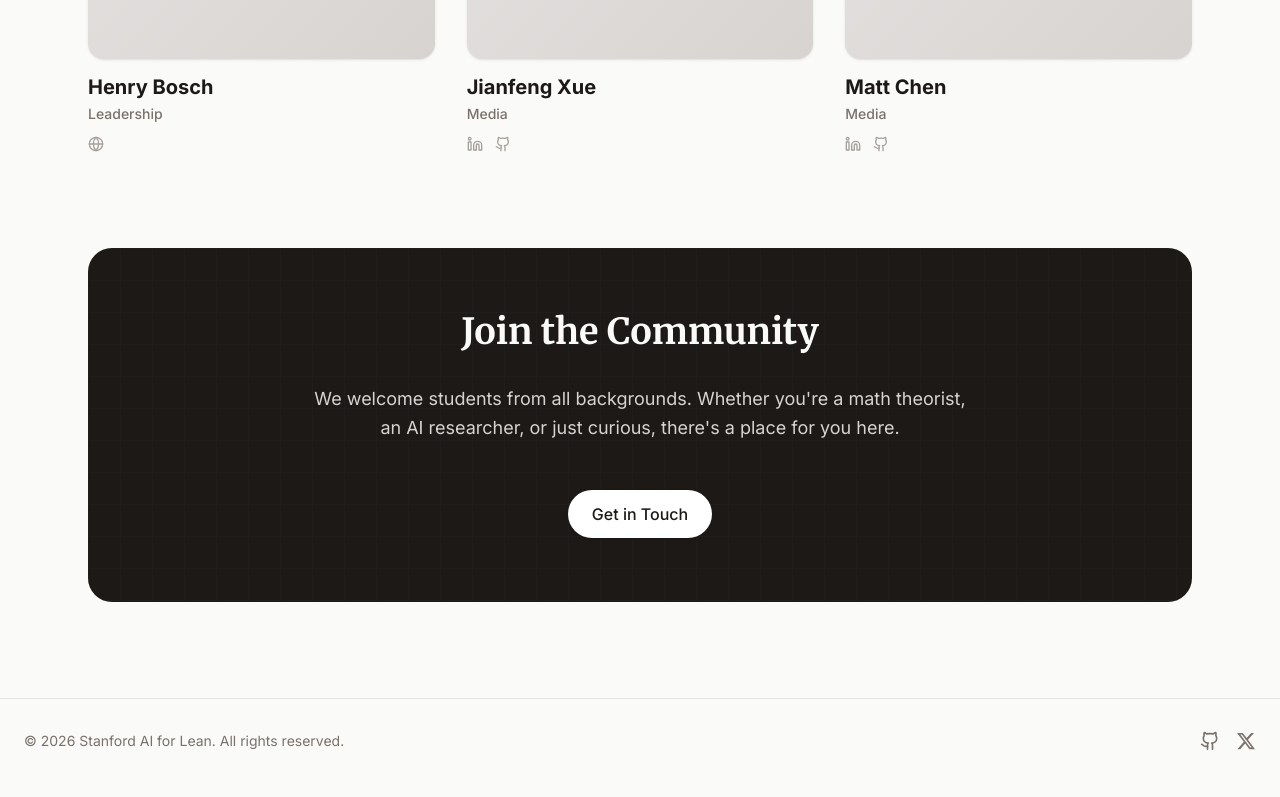
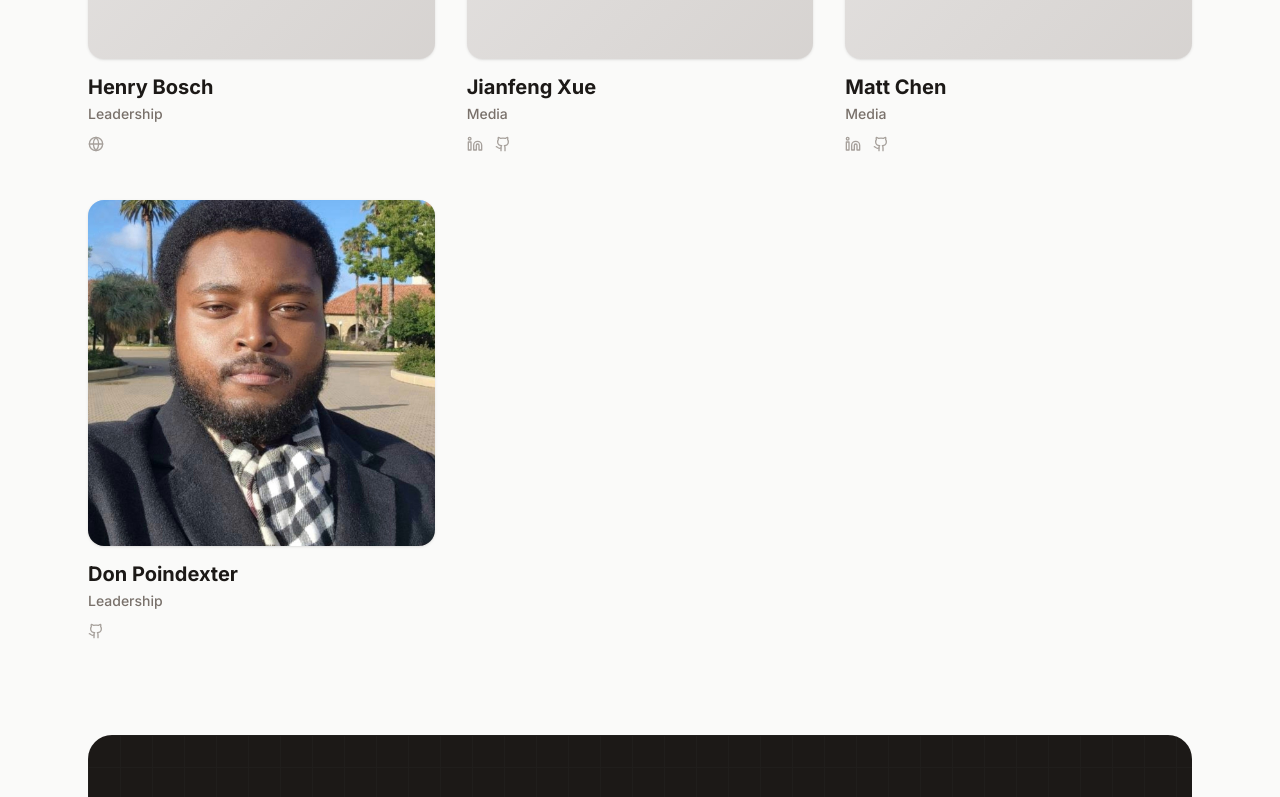
Before and after one commit to Stanford-AI-for-LEAN-Club/stanford-lean-website, a Next.js app: page /about in a window 1280 px wide. Shown: the part 2000-2797 px from the top of the page. Built offline with nearby package versions, Linux system fonts and the light colour scheme.

Commit message:
added don

```diff
--- a/src/app/about/page.tsx
+++ b/src/app/about/page.tsx
@@ -71,6 +71,12 @@ const leadership: TeamMember[] = [
     role: "Media",
     github: "https://github.com",
     linkedin: "https://linkedin.com",
+  },
+  {
+    name: "Don Poindexter",
+    role: "Leadership",
+    image: "/team/Don_Poindexter.jpg",
+    github: "https://github.com/patternscientist",
   },
 ];
 
```
Also changed, not shown: public/team/Don_Poindexter.jpg (added).
